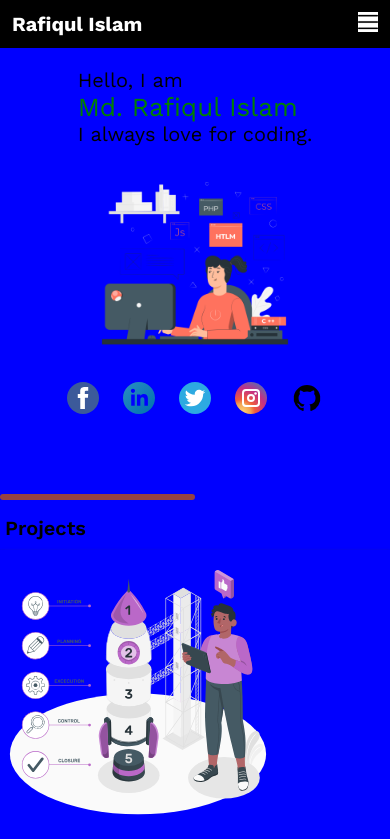
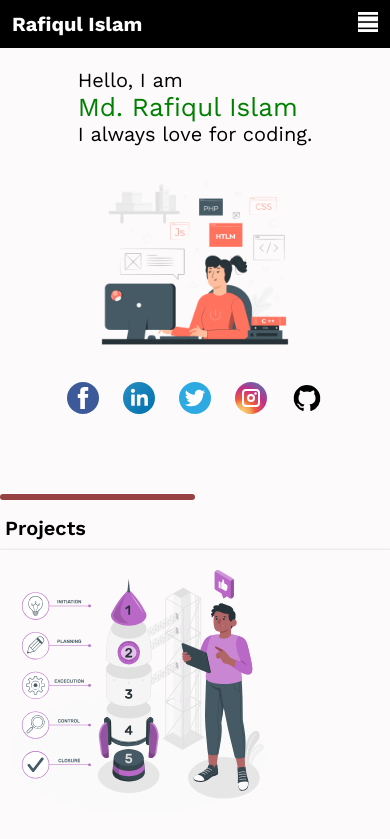
Before and after one commit to pustian-rafiq/react-portfolio, a React (Create React App) app: page / in a window 390 px wide. Shown: the top 839 px of the page. Built offline with nearby package versions, Linux system fonts and the light colour scheme.

Commit message:
mobile background change

```diff
--- a/src/components/home/home.css
+++ b/src/components/home/home.css
@@ -19,6 +19,5 @@ html{
 @media only screen and (max-width: 512px){
   .home{
       width: 100%;
-      background: blue;
   }
 }
```
